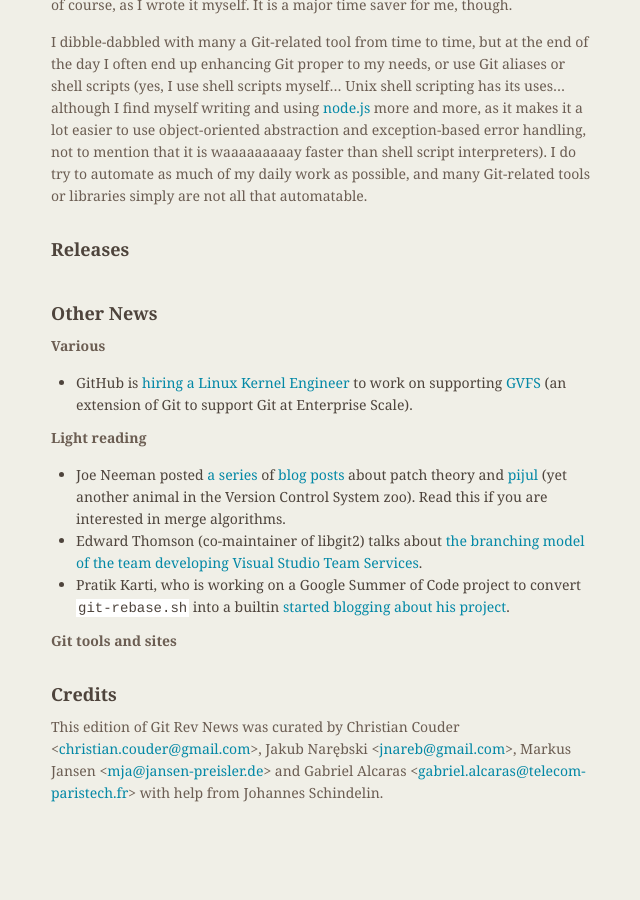
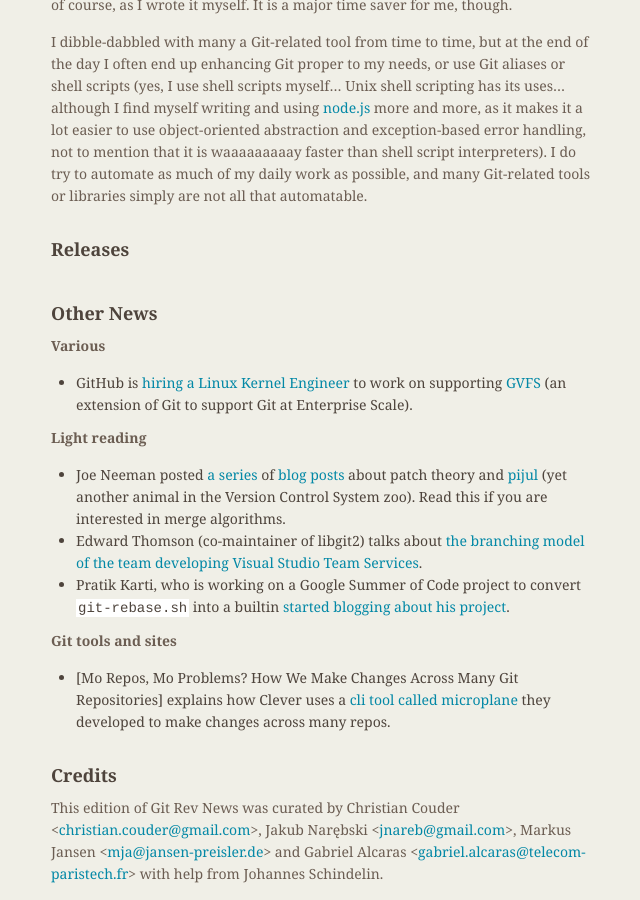
Before and after one commit to git/git.github.io, a Jekyll site: the page built from rev_news/drafts/edition-39.md, in a window 1280 px wide and 900 px high, scrolled down 2762 px. Shown: the whole window, without its empty margins (483-1123 px from the left). Built offline with Jekyll 4.4.1, drawn with Linux system fonts in a browser that asks for light colours; before the commit the page ends 3581 px from its top, so only the background shows below that.

Commit message:
rn-39: add short news about Clever's microplane

```diff
--- a/rev_news/drafts/edition-39.md
+++ b/rev_news/drafts/edition-39.md
@@ -202,6 +202,8 @@
 
 __Git tools and sites__
 
+* [Mo Repos, Mo Problems? How We Make Changes Across Many Git Repositories] explains how Clever uses a
+  [cli tool called microplane](https://github.com/Clever/microplane) they developed to make changes across many repos.
 
 ## Credits
 
```
